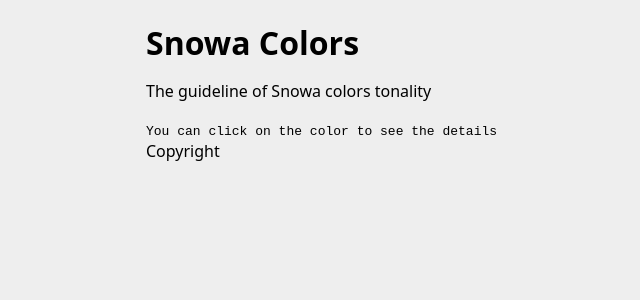
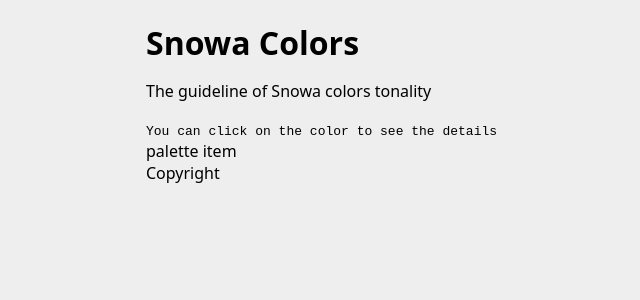
Before and after one commit to snowa-ir/colors, a React (Vite) app: page / in a window 1280 px wide. Shown: the top 300 px of the page, without its empty margins (14-654 px from the left). Built offline with nearby package versions, Linux system fonts and the light colour scheme.

Commit message:
create palette components and config context

```diff
--- a/src/App.jsx
+++ b/src/App.jsx
@@ -1,13 +1,18 @@
 import "./assets/styles/main.scss"
+import MainState from "./context/MainState"
 import Footer from "./components/layouts/Footer"
 import Header from "./components/layouts/Header"
+import Palettes from "./components/palettes/List"
 
 function App() {
   return (
-    <div className="container">
-      <Header />
-      <Footer />
-    </div>
+    <MainState>
+      <div className="container">
+        <Header />
+        <Palettes />
+        <Footer />
+      </div>
+    </MainState>
   )
 }
 
--- /dev/null
+++ b/src/components/palettes/Item.jsx
@@ -0,0 +1,3 @@
+export default function Item() {
+  return "palette item"
+}
--- /dev/null
+++ b/src/components/palettes/List.jsx
@@ -0,0 +1,9 @@
+import Item from "./Item"
+
+export default function List() {
+  return (
+    <div className="palettes palletes--circle">
+      <Item />
+    </div>
+  )
+}
--- /dev/null
+++ b/src/context/MainState.jsx
@@ -0,0 +1,25 @@
+import { useState } from "react"
+import MainContext from "./mainContext"
+
+export default function MainState({ children }) {
+  const [isDark, setIsDark] = useState(false)
+
+  const colors = {
+    greenLight: "#78be1e",
+    greenDark: "#019e43",
+    blueLight: "#0182c6",
+    blueDark: "#1d4f9b",
+  }
+
+  return (
+    <MainContext.Provider
+      value={{
+        colors,
+
+        isDark, setIsDark
+      }}
+    >
+      {children}
+    </MainContext.Provider>
+  )
+}
--- /dev/null
+++ b/src/context/mainContext.jsx
@@ -0,0 +1,5 @@
+import { createContext } from "react"
+
+const MainContext = createContext()
+
+export default MainContext
```
